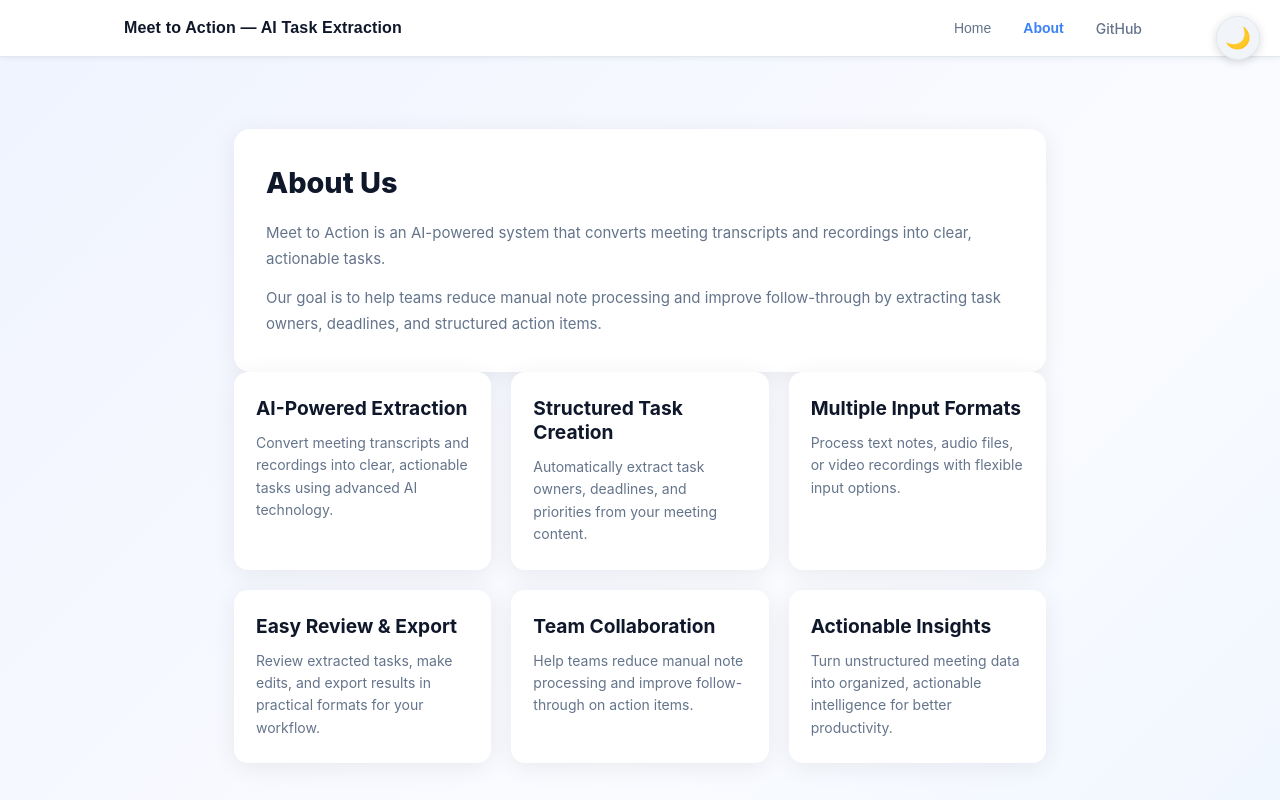
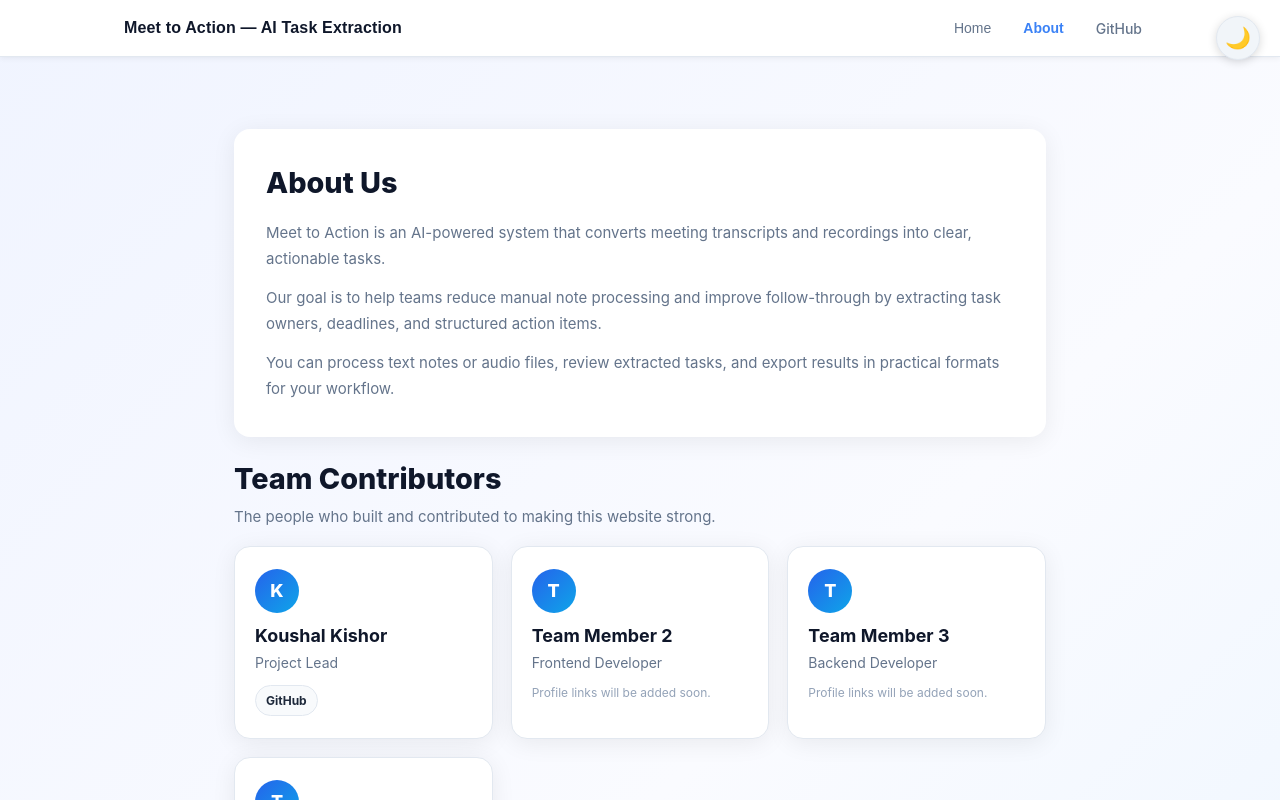
Before and after one commit to KoushalKishor09/meet-to-action, a React (Create React App) app in the folder frontend/: page / in a window 1280 px wide. Both pictures are taken after a click on the button "About". Shown: the top 800 px of the page. Built offline with nearby package versions, Linux system fonts and the light colour scheme.

Commit message:
updating about page

```diff
--- a/frontend/src/AboutPage.js
+++ b/frontend/src/AboutPage.js
@@ -1,28 +1,32 @@
 function AboutPage() {
-  const features = [
+  const teamMembers = [
     {
-      title: "AI-Powered Extraction",
-      description: "Convert meeting transcripts and recordings into clear, actionable tasks using advanced AI technology."
+      name: "Koushal Kishor",
+      role: "Project Lead",
+      linkedin: "",
+      email: "",
+      github: "https://github.com/KoushalKishor09"
     },
     {
-      title: "Structured Task Creation",
-      description: "Automatically extract task owners, deadlines, and priorities from your meeting content."
+      name: "Team Member 2",
+      role: "Frontend Developer",
+      linkedin: "",
+      email: "",
+      github: ""
     },
     {
-      title: "Multiple Input Formats",
-      description: "Process text notes, audio files, or video recordings with flexible input options."
+      name: "Team Member 3",
+      role: "Backend Developer",
+      linkedin: "",
+      email: "",
+      github: ""
     },
     {
-      title: "Easy Review & Export",
-      description: "Review extracted tasks, make edits, and export results in practical formats for your workflow."
-    },
-    {
-      title: "Team Collaboration",
-      description: "Help teams reduce manual note processing and improve follow-through on action items."
-    },
-    {
-      title: "Actionable Insights",
-      description: "Turn unstructured meeting data into organized, actionable intelligence for better productivity."
+      name: "Team Member 4",
+      role: "AI/ML Engineer",
+      linkedin: "",
+      email: "",
+      github: ""
     }
   ];
 
@@ -38,30 +42,53 @@ function AboutPage() {
           Our goal is to help teams reduce manual note processing and improve follow-through by
           extracting task owners, deadlines, and structured action items.
         </p>
+        <p className="about-page-text">
+          You can process text notes or audio files, review extracted tasks, and export results
+          in practical formats for your workflow.
+        </p>
       </div>
 
-      <div className="feature-cards">
-        {features.map((feature, index) => (
-          <div key={index} className="feature-card">
-            <h3 style={{
-              fontSize: "1.2rem",
-              fontWeight: "700",
-              color: "var(--text-primary)",
-              marginBottom: "12px"
-            }}>
-              {feature.title}
-            </h3>
-            <p style={{
-              fontSize: "14px",
-              color: "var(--text-muted)",
-              lineHeight: "1.6",
-              margin: "0"
-            }}>
-              {feature.description}
-            </p>
-          </div>
-        ))}
-      </div>
+      <section className="team-section" aria-label="Team contributors">
+        <div className="team-section-head">
+          <h3 className="about-page-title team-section-title">Team Contributors</h3>
+          <p className="about-page-text team-section-subtitle">
+            The people who built and contributed to making this website strong.
+          </p>
+        </div>
+
+        <div className="team-grid">
+          {teamMembers.map((member) => (
+            <article className="team-member-card" key={member.name}>
+              <div className="team-member-avatar" aria-hidden="true">
+                {member.name.charAt(0).toUpperCase()}
+              </div>
+              <h4 className="team-member-name">{member.name}</h4>
+              <p className="team-member-role">{member.role}</p>
+
+              <div className="team-member-links">
+                {member.linkedin && (
+                  <a className="team-member-link" href={member.linkedin} target="_blank" rel="noopener noreferrer">
+                    LinkedIn
+                  </a>
+                )}
+                {member.email && (
+                  <a className="team-member-link" href={`mailto:${member.email}`}>
+                    Email
+                  </a>
+                )}
+                {member.github && (
+                  <a className="team-member-link" href={member.github} target="_blank" rel="noopener noreferrer">
+                    GitHub
+                  </a>
+                )}
+                {!member.linkedin && !member.email && !member.github && (
+                  <span className="team-member-placeholder">Profile links will be added soon.</span>
+                )}
+              </div>
+            </article>
+          ))}
+        </div>
+      </section>
     </section>
   );
 }
--- a/frontend/src/App.css
+++ b/frontend/src/App.css
@@ -1045,3 +1045,108 @@ body {
 .about-page-text:last-child {
   margin-bottom: 0;
 }
+
+.team-section {
+  margin-top: 24px;
+}
+
+.team-section-head {
+  margin-bottom: 16px;
+}
+
+.team-section-title {
+  margin-bottom: 8px;
+}
+
+.team-section-subtitle {
+  margin-bottom: 0;
+}
+
+.team-grid {
+  display: grid;
+  grid-template-columns: repeat(auto-fit, minmax(240px, 1fr));
+  gap: 18px;
+}
+
+.team-member-card {
+  background: var(--card-bg);
+  border: 1px solid var(--border);
+  border-radius: 16px;
+  padding: 22px 20px;
+  box-shadow: var(--card-shadow);
+  transition: transform 0.2s, box-shadow 0.2s, border-color 0.2s;
+}
+
+.team-member-card:hover {
+  transform: translateY(-4px);
+  box-shadow: 0 12px 28px rgba(15, 23, 42, 0.12);
+  border-color: #93c5fd;
+}
+
+.team-member-avatar {
+  width: 44px;
+  height: 44px;
+  border-radius: 50%;
+  display: inline-flex;
+  align-items: center;
+  justify-content: center;
+  font-size: 18px;
+  font-weight: 800;
+  color: #ffffff;
+  background: linear-gradient(135deg, #2563eb 0%, #0ea5e9 100%);
+  margin-bottom: 12px;
+}
+
+.team-member-name {
+  margin: 0;
+  font-size: 1.12rem;
+  font-weight: 700;
+  color: var(--text-primary);
+}
+
+.team-member-role {
+  margin: 8px 0 0;
+  font-size: 14px;
+  color: var(--text-muted);
+}
+
+.team-member-links {
+  margin-top: 14px;
+  display: flex;
+  gap: 8px;
+  flex-wrap: wrap;
+}
+
+.team-member-link {
+  text-decoration: none;
+  font-size: 12px;
+  font-weight: 700;
+  color: var(--text-secondary);
+  background: var(--tab-bg);
+  border: 1px solid var(--border);
+  border-radius: 999px;
+  padding: 7px 10px;
+  transition: background 0.2s, border-color 0.2s, color 0.2s;
+}
+
+.team-member-link:hover {
+  background: var(--drop-zone-hover-bg);
+  border-color: #93c5fd;
+  color: #1d4ed8;
+}
+
+.team-member-placeholder {
+  font-size: 12px;
+  color: var(--text-subtle);
+}
+
+@media (max-width: 767px) {
+  .team-grid {
+    grid-template-columns: 1fr;
+    gap: 14px;
+  }
+
+  .team-member-card {
+    padding: 18px;
+  }
+}
```
